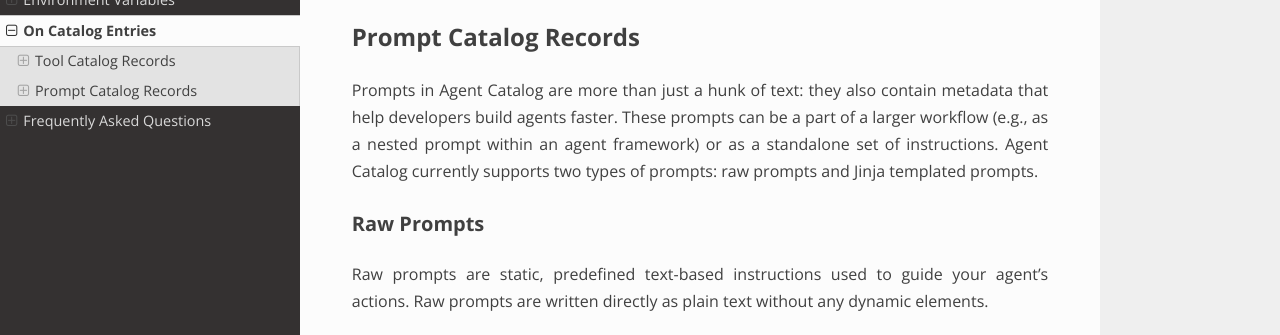
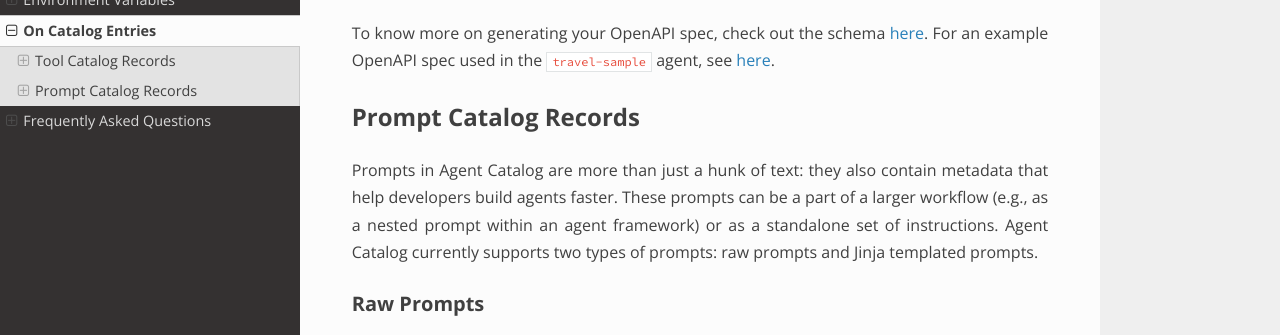
Before and after one commit to couchbaselabs/agent-catalog, a Sphinx documentation site: the page built from docs/source/entry.rst, in a window 1280 px wide and 900 px high, scrolled down 1334 px, cut to the strip 238-573 px from the top of the window. Built offline with Sphinx 7.4.7 and the Read the Docs theme 3.1.0, drawn with Linux system fonts in a browser that asks for light colours.

Commit message:
Added openapi spec documentation and example doc

```diff
--- a/docs/source/entry.rst
+++ b/docs/source/entry.rst
@@ -51,6 +51,9 @@
 
 .. literalinclude:: ../../templates/tools/http_request.yaml
 
+To know more on generating your OpenAPI spec, check out the schema `here <https://spec.openapis.org/oas/v3.1.0.html#schema>`_.
+For an example OpenAPI spec used in the ``travel-sample`` agent, see `here <https://github.com/couchbaselabs/agent-catalog-example/blob/master/travel_agent/src/endpoints/rewards_spec.json>`_.
+
 Prompt Catalog Records
 ----------------------
 
```
